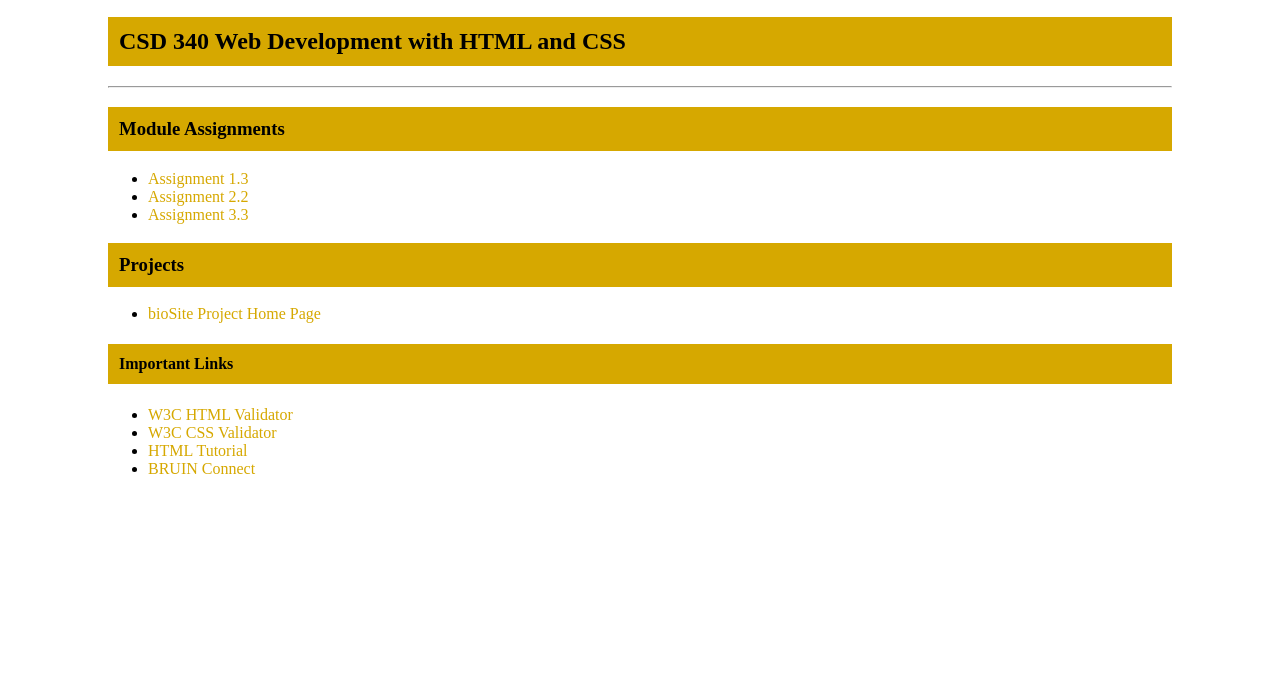
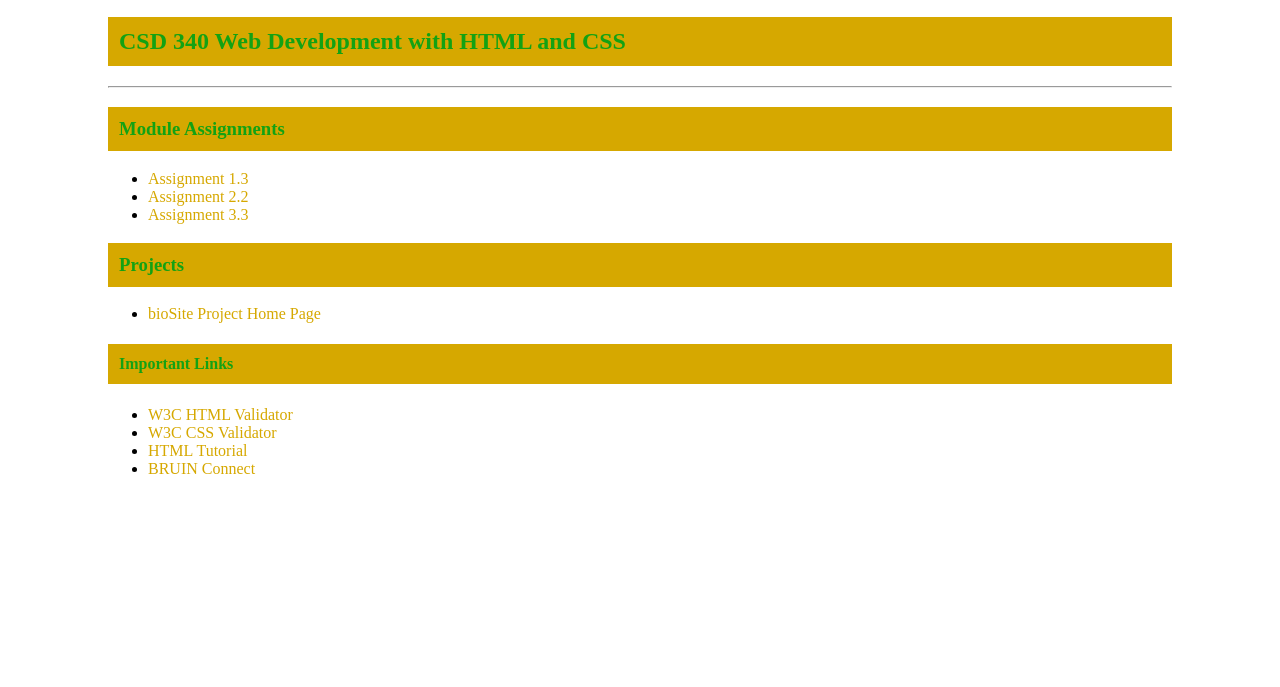
Before and after one commit to Mikaila-S/csd-340, a plain HTML site: page index.html in a window 1280 px wide. Shown: the part 113-800 px from the top of the page. Drawn offline with Linux system fonts and the light colour scheme.

Commit message:
Update site.css

```diff
--- a/site.css
+++ b/site.css
@@ -6,7 +6,7 @@
 
 h1, h2, h3, h4 {
     background-color: #D6A800; /* Choose your background color */
-    color: #5OC878; /* Choose a font color that contrasts with background */
+    color: #13a213; /* Choose a font color that contrasts with background */
     border: 1px solid #D6A800;
     padding: 10px;
 }
```
